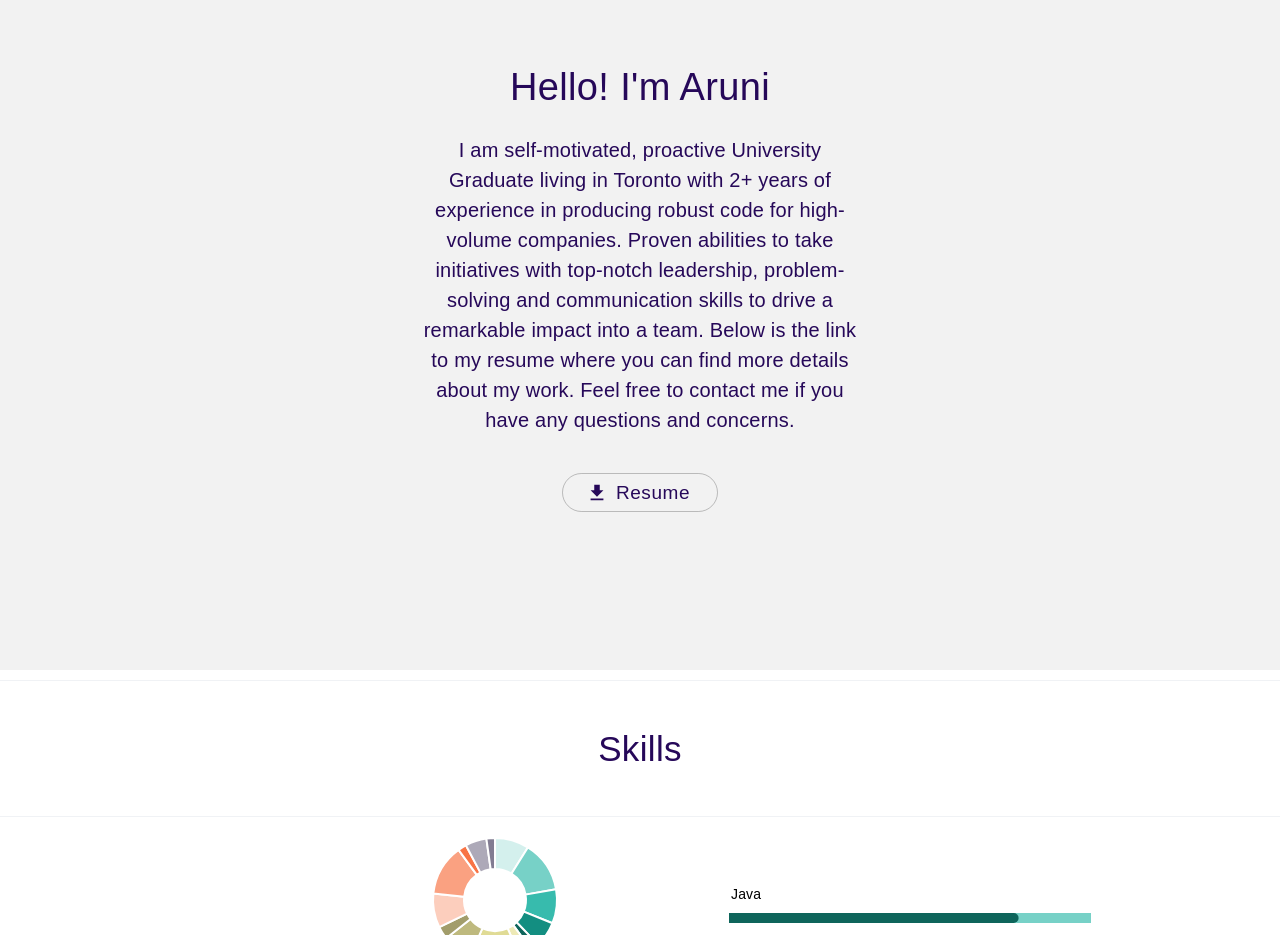
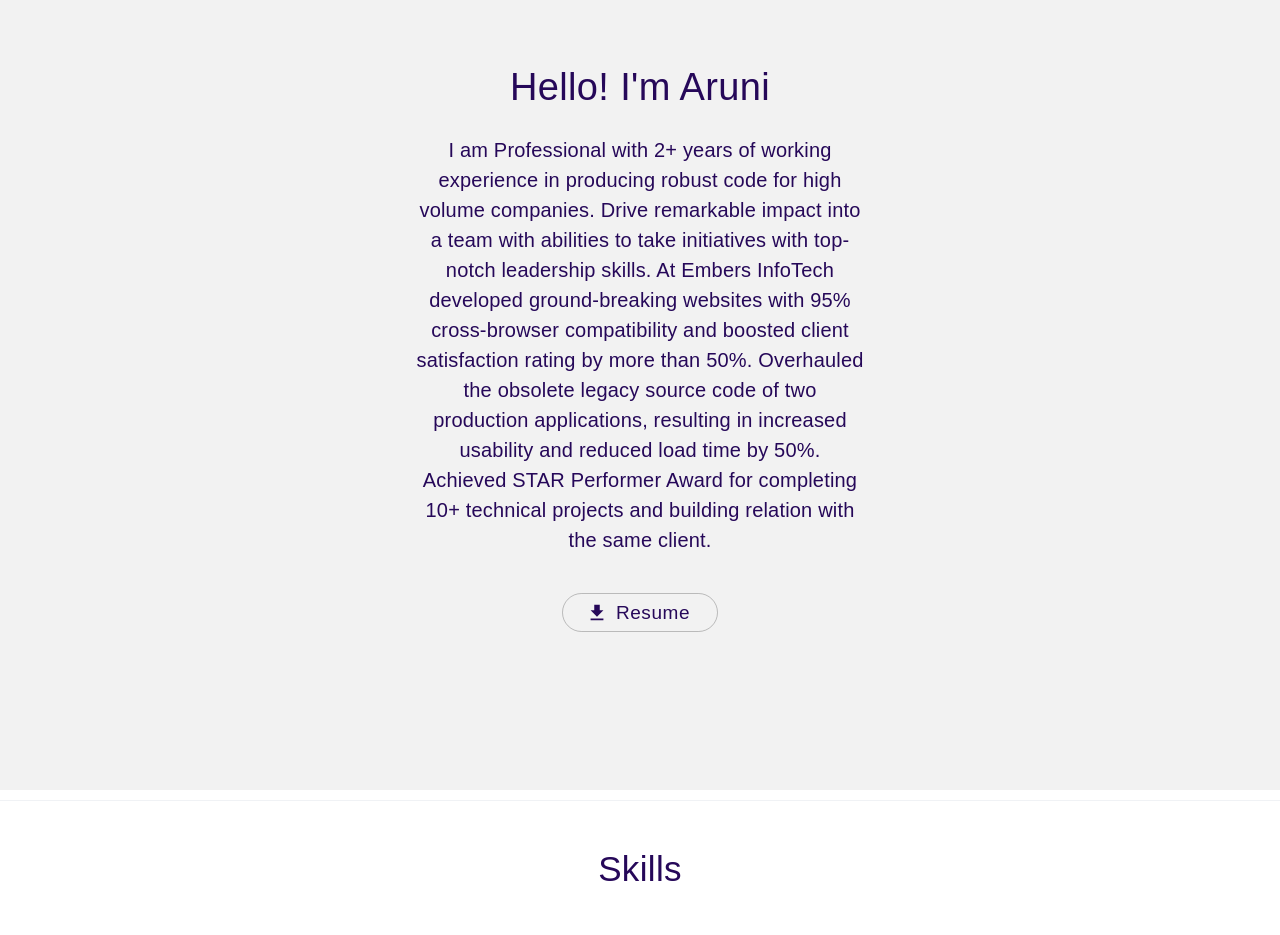
Before and after one commit to arunipatel06/portfolio, a React (Create React App) app: page / in a window 1280 px wide. Shown: the part 880-1815 px from the top of the page. Built offline with nearby package versions, Linux system fonts and the light colour scheme; what webfontloader would draw is missing.

Commit message:
update resume and about me info

```diff
--- a/src/AboutMe.js
+++ b/src/AboutMe.js
@@ -74,13 +74,16 @@ const AboutMe = (props) => {
           <div className={classes.aboutMeBody}>
             <Typography className={classes.title}>Hello! I'm Aruni</Typography>
             <Typography className={classes.aboutme}>
-              I am self-motivated, proactive University Graduate living in
-              Toronto with 2+ years of experience in producing robust code for
-              high-volume companies. Proven abilities to take initiatives with
-              top-notch leadership, problem-solving and communication skills to
-              drive a remarkable impact into a team. Below is the link to my
-              resume where you can find more details about my work. Feel free to
-              contact me if you have any questions and concerns.
+              I am Professional with 2+ years of working experience in producing
+              robust code for high volume companies. Drive remarkable impact
+              into a team with abilities to take initiatives with top-notch
+              leadership skills. At Embers InfoTech developed ground-breaking
+              websites with 95% cross-browser compatibility and boosted client
+              satisfaction rating by more than 50%. Overhauled the obsolete
+              legacy source code of two production applications, resulting in
+              increased usability and reduced load time by 50%. Achieved STAR
+              Performer Award for completing 10+ technical projects and building
+              relation with the same client.
             </Typography>
 
             <div>
@@ -91,7 +94,7 @@ const AboutMe = (props) => {
                 size="large"
                 onClick={() =>
                   window.open(
-                    "https://drive.google.com/file/d/1fHhJqjwIWeSP_L558WWNjXbJFXUIGMTW/view?usp=sharing"
+                    "https://drive.google.com/file/d/1tkwa_g3qZh8dXyybv_OAf93lGjD_gaoi/view?usp=sharing"
                   )
                 }
               >
```
